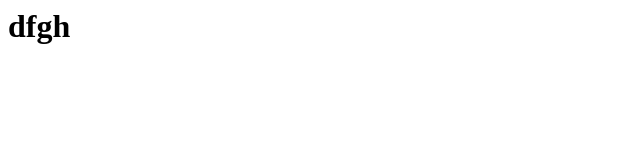
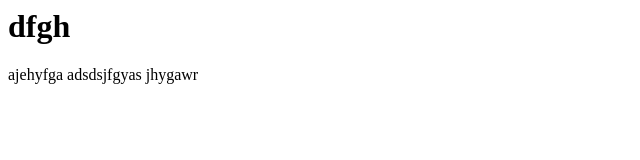
Before and after one commit to UKinfotechpdk/tutorial, a plain HTML site: page index.html in a window 1280 px wide. Shown: the whole page, without its empty margins (0-640 px from the left). Drawn offline with Linux system fonts and the light colour scheme.

Commit message:
for demo

```diff
--- a/index.html
+++ b/index.html
@@ -1 +1,2 @@
 <h1>dfgh</h1>
+<p>ajehyfga adsdsjfgyas jhygawr</p>
```
Also changed, not shown: 1 other file.
